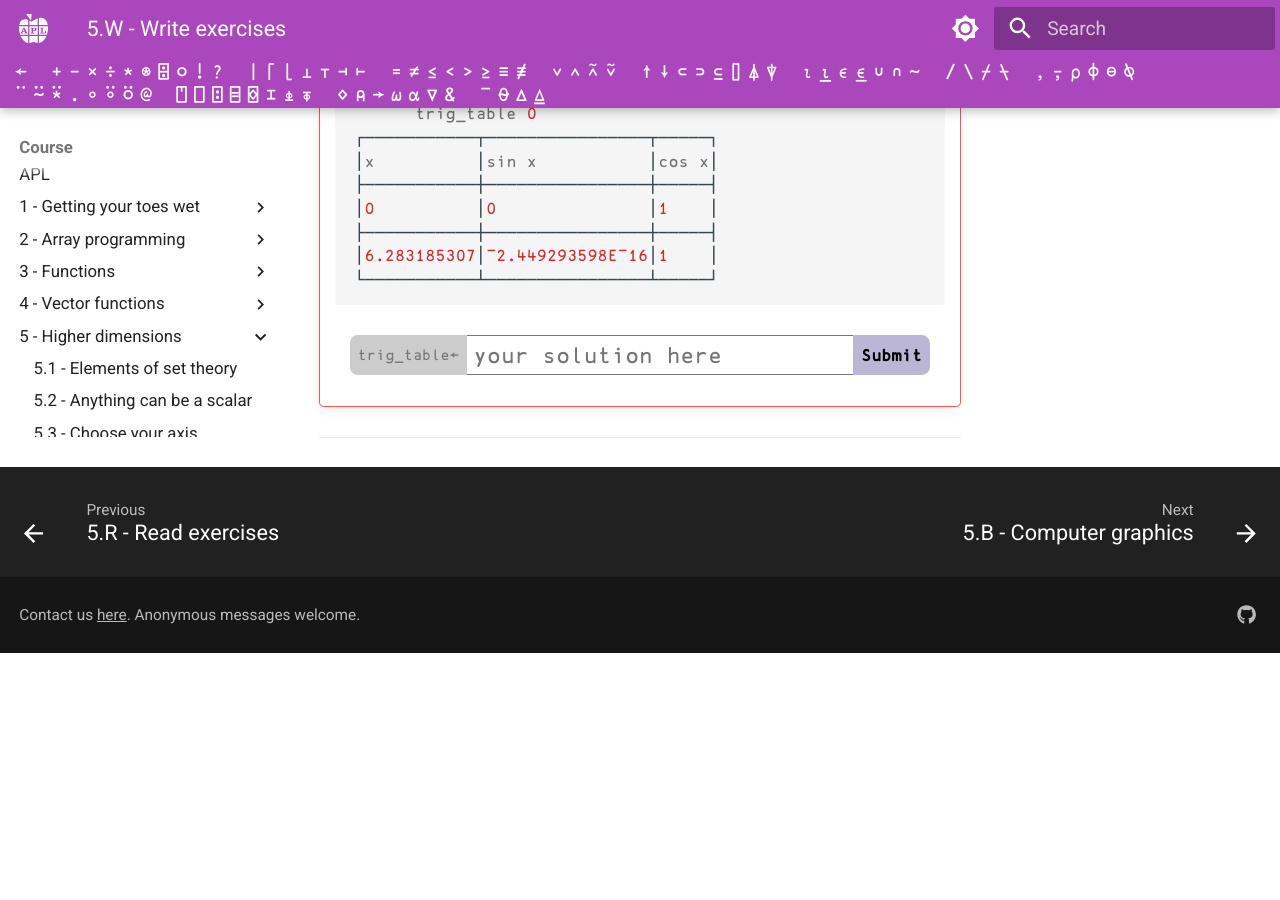
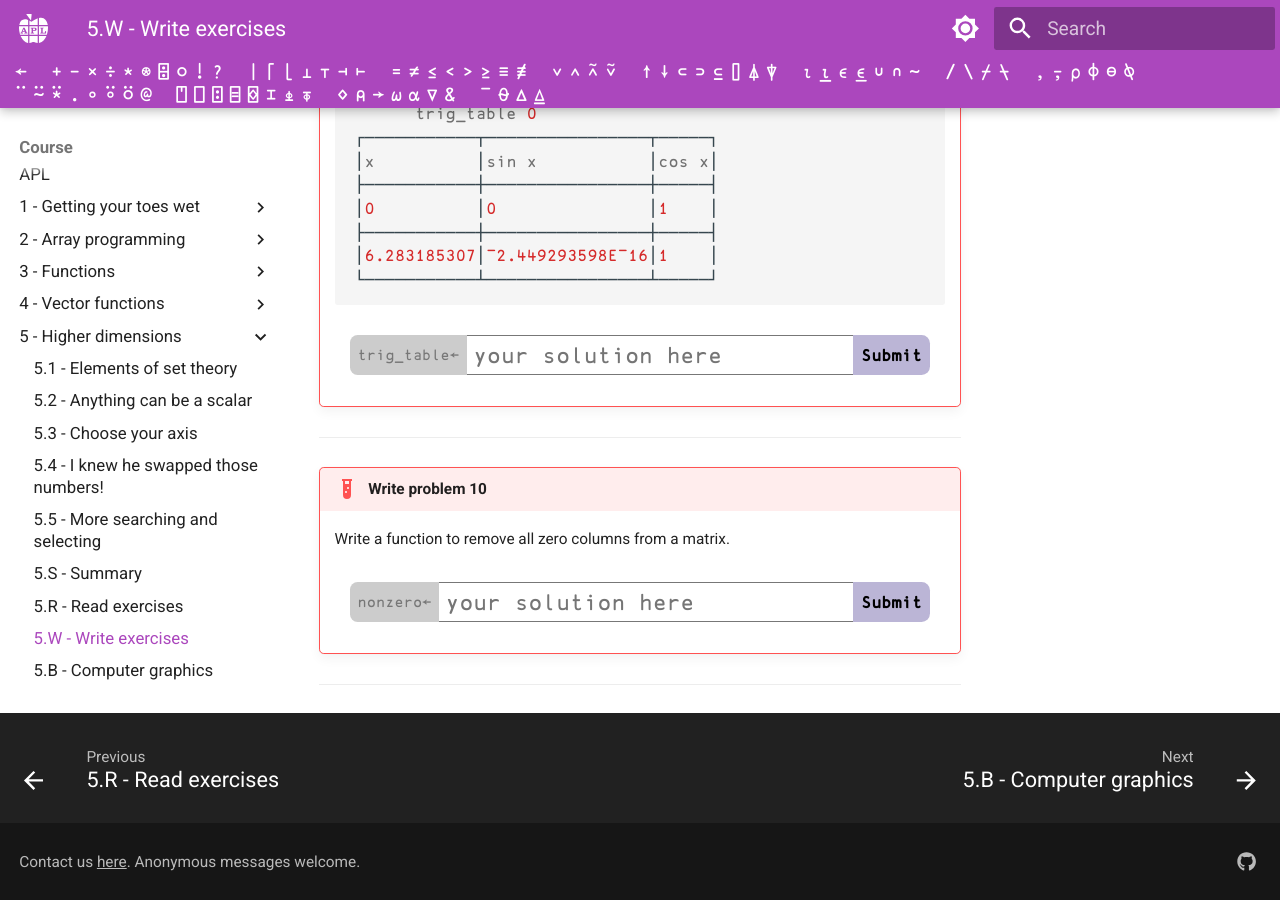
Before and after one commit to APLMOOC/APLMOOC, an MkDocs documentation site: the page built from docs/course/ch5/write.md, in a window 1280 px wide and 900 px high, scrolled down 6292 px. Built offline with MkDocs 1.6.1 and Material for MkDocs 9.7.7, drawn with Linux system fonts in a browser that asks for light colours; some web fonts are replaced; a script that is not in the unit is left out; before the commit the page ends 6945 px from its top, so only the background shows below that.

Commit message:
Add chapter 5 write exercise 10

```diff
--- a/docs/course/ch5/write.md
+++ b/docs/course/ch5/write.md
@@ -303,3 +303,17 @@ If the write problem is red, it is unsolved. If it it green, you have solved it
     <p id="feedback_ch5_p6" style="color: red"></p>
 
 ---
+
+
+!!! write-problem "Write problem 10"
+
+    Write a function to remove all zero columns from a matrix.
+
+    <div class="problem">
+        <span class="problemspan">nonzero←</span>
+        <input class="probleminput" type="text" id="input_ch5_p6" placeholder="your solution here">
+        <button class="problembutton" onclick="submit_problem('ch5_p6', 2)">Submit</button>
+    </div>
+    <p id="feedback_ch5_p6" style="color: red"></p>
+
+---
```
